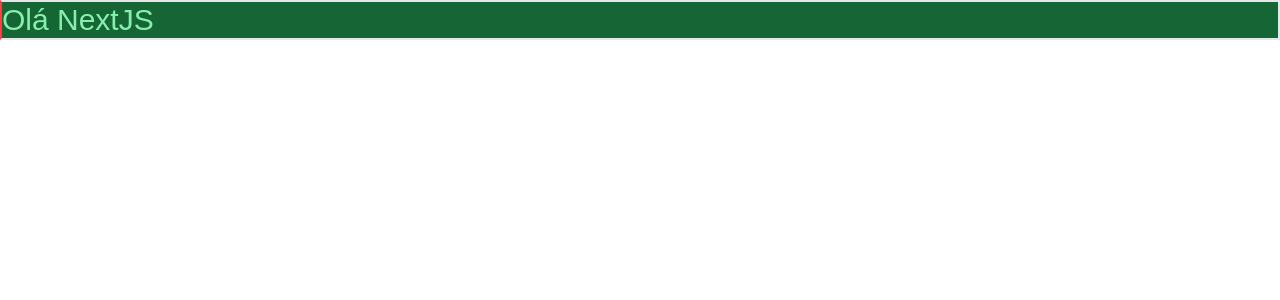
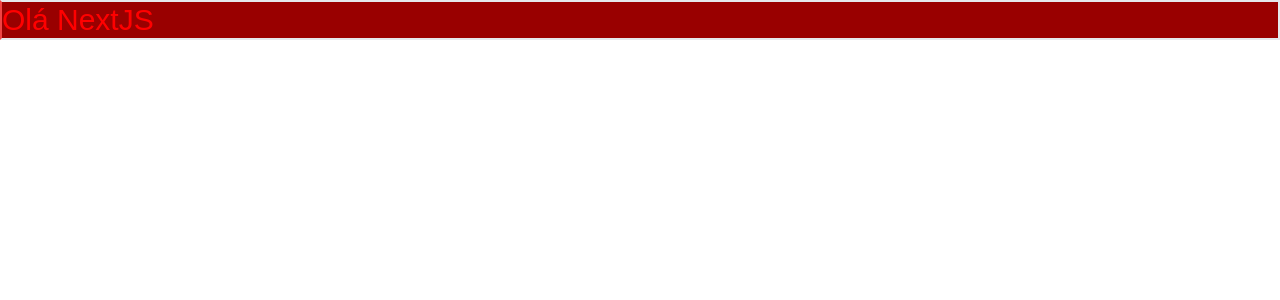
Before and after one commit to gbmartinz-dev/Formacao-Fullstack, a Next.js app in the folder FRONTEND/TAILWINDCSS/introducao-ao-tailwindcss/: page / in a window 1280 px wide. Shown: the top 300 px of the page. Built offline with nearby package versions, Linux system fonts and the light colour scheme.

Commit message:
Trabalhando com cores personalizadas

```diff
--- a/FRONTEND/TAILWINDCSS/introducao-ao-tailwindcss/src/app/page.tsx
+++ b/FRONTEND/TAILWINDCSS/introducao-ao-tailwindcss/src/app/page.tsx
@@ -1,7 +1,7 @@
 const Page = () => {
   return (
     <div>
-      <h1 className="text-green-300 bg-green-800 font-medium text-3xl border-2 border-l-red-500">Olá NextJS</h1>
+      <h1 className="text-vermelho bg-vermelho-escuro font-medium text-3xl border-2 border-l-red-500">Olá NextJS</h1>
     </div>
   );
 }
--- a/FRONTEND/TAILWINDCSS/introducao-ao-tailwindcss/tailwind.config.js
+++ b/FRONTEND/TAILWINDCSS/introducao-ao-tailwindcss/tailwind.config.js
@@ -8,7 +8,12 @@
     "./src/**/*.{js,ts,jsx,tsx,mdx}",
   ],
   theme: {
-    extend: {},
+    extend: {
+      colors: {
+        'vermelho': '#FF0000',
+        'vermelho-escuro': '#990000',
+      },
+    },
   },
   plugins: [],
 }
```
